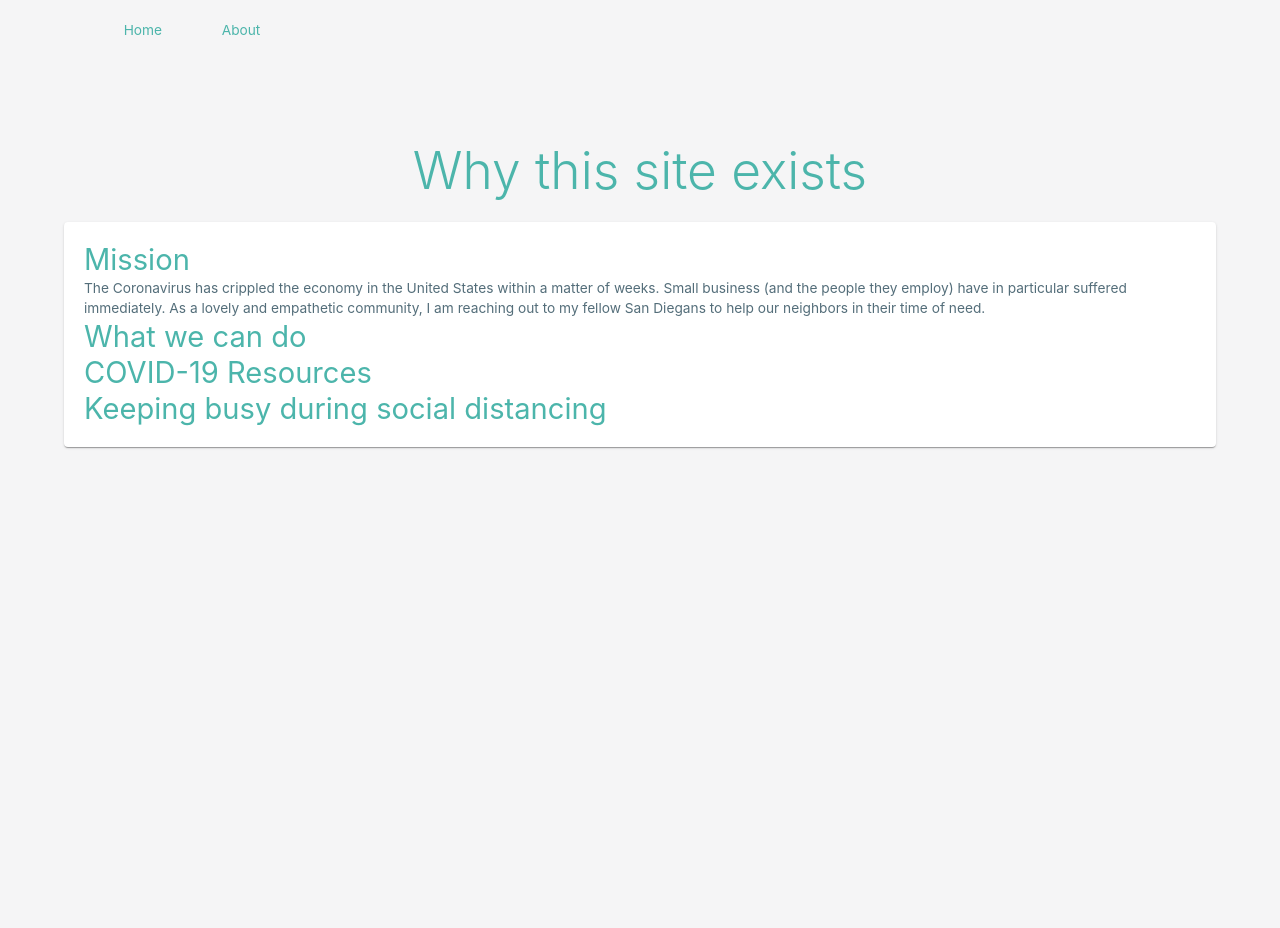
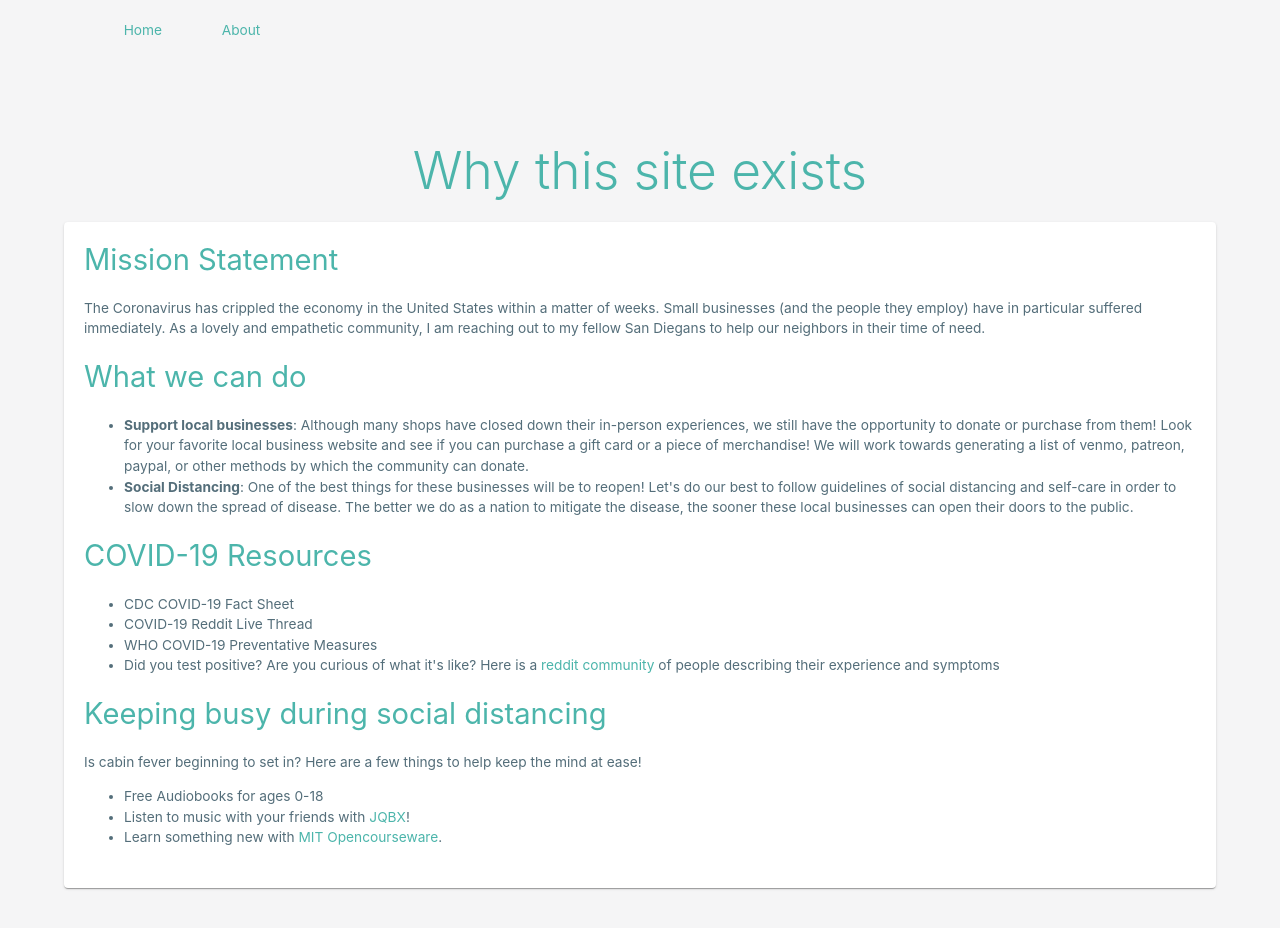
Before and after one commit to sumwatshade/roost, a Next.js app: page /about in a window 1280 px wide. Shown: the top 928 px of the page. Before the commit the page ends 800 px from the top, so only its background shows below. Built offline with nearby package versions, Linux system fonts and the light colour scheme.

Commit message:
add details to about page

```diff
--- a/pages/about.js
+++ b/pages/about.js
@@ -1,7 +1,14 @@
 import React from 'react';
-import {Paper, Typography} from '@material-ui/core';
+import {Paper, Typography, withStyles} from '@material-ui/core';
 import Head from 'next/head';
 
+import WebsiteLink from '../components/WebsiteLink';
+
+const SpacedParagraph = withStyles({
+  root: {
+    margin: '20px 0',
+  },
+})(Typography);
 
 /**
  * @return {JSX} about page
@@ -23,23 +30,87 @@ export default function About() {
           margin: '20px 0',
         }}>
 
-          <Typography variant="h4" color="primary">Mission</Typography>
-          <Typography variant="body1" color="secondary">
-              The Coronavirus has crippled the economy in the United States
-              within a matter of weeks. Small business (and the people they
-              employ) have in particular suffered immediately. As a lovely
-              and empathetic community, I am reaching out to my fellow
-              San Diegans to help our neighbors in their time of need.
+          <Typography variant="h4" color="primary">
+            Mission Statement
           </Typography>
+          <SpacedParagraph variant="body1" color="secondary">
+            The Coronavirus has crippled the economy in the United States
+            within a matter of weeks. Small businesses (and the people they
+            employ) have in particular suffered immediately. As a lovely
+            and empathetic community, I am reaching out to my fellow
+            San Diegans to help our neighbors in their time of need.
+          </SpacedParagraph>
+
           <Typography variant="h4" color="primary">
               What we can do</Typography>
+
+          <SpacedParagraph variant="body1" color="secondary">
+            <ul>
+              <li>
+                <strong>Support local businesses</strong>: Although many shops
+                have closed down their in-person experiences, we still have
+                the opportunity to donate or purchase from them! Look for your
+                favorite local business website and see if you can purchase a
+                gift card or a piece of merchandise! We will work towards
+                generating a list of venmo, patreon, paypal, or other methods
+                by which the community can donate.
+              </li>
+              <li>
+                <strong>Social Distancing</strong>: One of the best things for
+                these businesses will be to reopen! Let&apos;s do our best to
+                follow guidelines of social distancing and self-care in order
+                to slow down the spread of disease. The better we do as a
+                nation to mitigate the disease, the sooner these local
+                businesses can open their doors to the public.
+              </li>
+            </ul>
+          </SpacedParagraph>
+
           <Typography variant="h4" color="primary">
               COVID-19 Resources</Typography>
+          <SpacedParagraph variant="body1" color="secondary">
+            <ul>
+              <li><WebsiteLink
+                label="CDC COVID-19 Fact Sheet"
+                href="https://www.cdc.gov/coronavirus/2019-ncov/downloads/2019-ncov-factsheet.pdf"/></li>
+              <li><WebsiteLink
+                label="COVID-19 Reddit Live Thread"
+                href="https://www.reddit.com/live/14d816ty1ylvo/"/></li>
+              <li><WebsiteLink
+                label="WHO COVID-19 Preventative Measures"
+                href="https://www.who.int/emergencies/diseases/novel-coronavirus-2019/advice-for-public"/></li>
+              <li>Did you test positive? Are you curious of what
+                it&apos;s like? Here is a&nbsp;
+              <WebsiteLink
+                label="reddit community"
+                color="primary"
+                href="https://www.who.int/emergencies/diseases/novel-coronavirus-2019/advice-for-public"/>
+                &nbsp;of people describing their experience and symptoms</li>
+            </ul>
+          </SpacedParagraph>
+
           <Typography variant="h4" color="primary">
               Keeping busy during social distancing</Typography>
-
-
-          <Typography variant=""></Typography>
+          <SpacedParagraph variant="body1" color="secondary">
+              Is cabin fever beginning to set in? Here are a few things to help
+              keep the mind at ease!
+            <ul>
+              <li><WebsiteLink
+                label="Free Audiobooks for ages 0-18"
+                href="https://www.reddit.com/r/YouShouldKnow/comments/flk9lr/ysk_audible_has_made_hundreds_of_children_ages/" /></li>
+              <li>Listen to music with your friends with&nbsp;
+                <WebsiteLink
+                  label="JQBX"
+                  color="primary"
+                  href="https://www.jqbx.fm/" />
+                !</li>
+              <li>Learn something new with&nbsp;
+                <WebsiteLink
+                  label="MIT Opencourseware"
+                  color="primary"
+                  href="https://ocw.mit.edu/index.htm" />.</li>
+            </ul>
+          </SpacedParagraph>
 
         </Paper>
       </main>
@@ -51,6 +122,14 @@ export default function About() {
         flex-direction: column;
         justify-content: center;
         align-items: center;
+      }
+
+      main p {
+        margin: 20px 0;
+      }
+
+      .MuiTypography-body1 {
+        margin: 20px 0;
       }
 
       footer {
```
Also changed, not shown: pages/index.js (+3 -5 lines).
